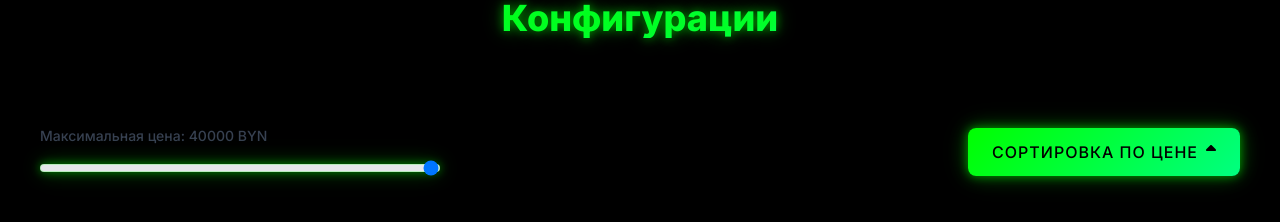
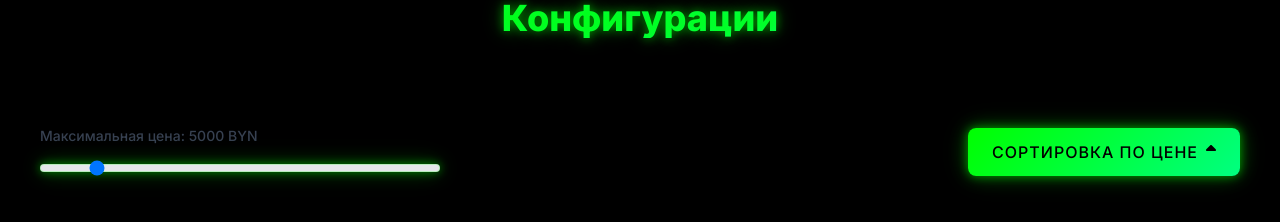
Before and after one commit to wez1z/DeepPC, a Next.js app: page / in a window 1280 px wide. Shown: the part 960-1182 px from the top of the page. Built offline with nearby package versions, Linux system fonts and the light colour scheme.

Commit message:
debug: add console.log to check email value

```diff
--- a/app/page.tsx
+++ b/app/page.tsx
@@ -60,9 +60,14 @@ export default function Home() {
   const [isOrderModalOpen, setIsOrderModalOpen] = useState(false);
   const [isSpecsModalOpen, setIsSpecsModalOpen] = useState(false);
   const [currentConfig, setCurrentConfig] = useState('');
-  const [priceRange, setPriceRange] = useState(40000);
+  const [priceRange, setPriceRange] = useState(5000);
   const [sortOrder, setSortOrder] = useState<'asc' | 'desc'>('asc');
   const [visibleSections, setVisibleSections] = useState<Set<string>>(new Set());
+  const [selectedConfig, setSelectedConfig] = useState<string | null>(null);
+
+  useEffect(() => {
+    console.log('Current email:', contacts.email);
+  }, []);
 
   useEffect(() => {
     const observer = new IntersectionObserver(
```
